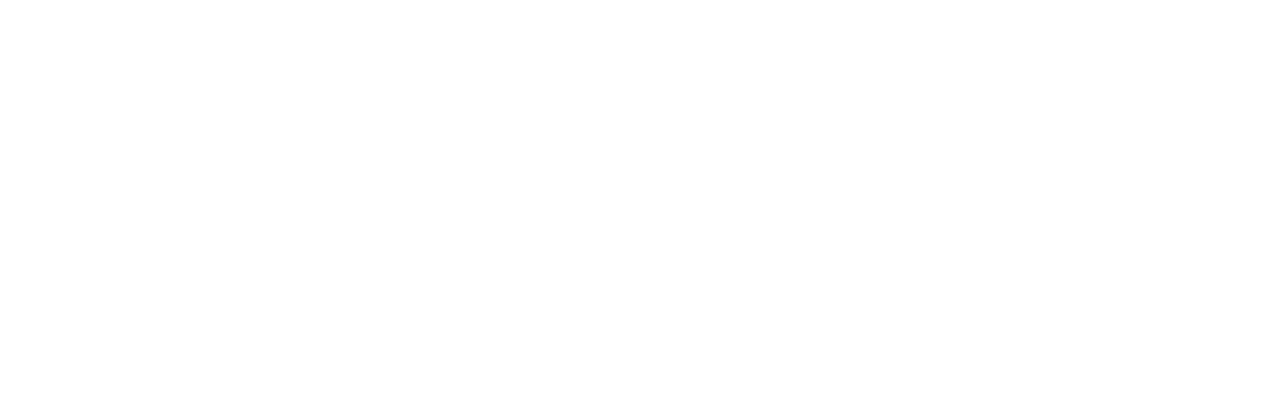
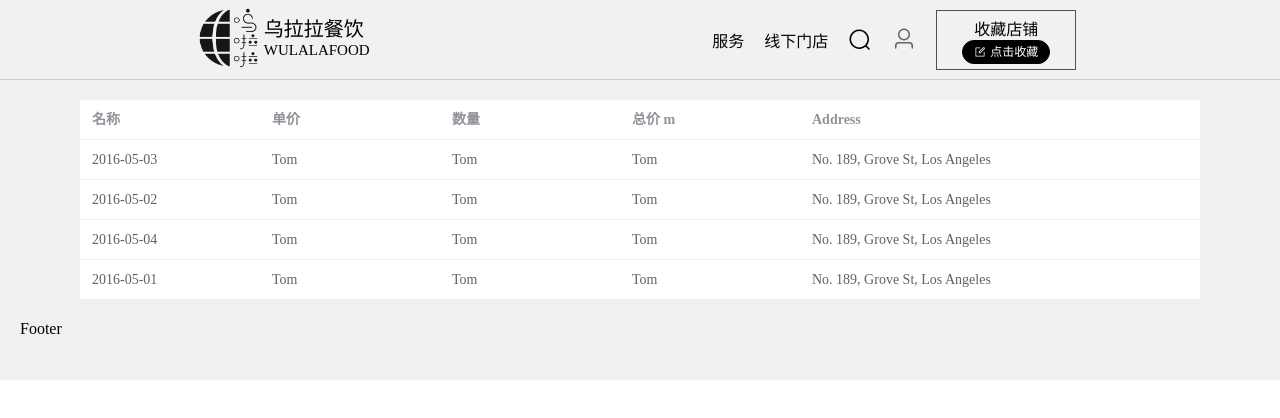
Before and after one commit to bo-ddd/wulala-restaurant-pc, a Vue app: page /orderview in a window 1280 px wide. Before the commit this address had no page. Shown: the top 418 px of the page. Built offline with nearby package versions, Linux system fonts and the light colour scheme.

Commit message:
修改了订单的页面

```diff
--- a/src/router/index.ts
+++ b/src/router/index.ts
@@ -23,6 +23,11 @@
           name: 'mall',
           component: () => import("@/views/Mall/MallPage.vue"),
         },
+        {
+          path: '/orderview',
+          name: 'orderview',
+          component: () => import("@/views/order/OrderView.vue"),
+        },
       ]
     },{
       path: '/login',
--- /dev/null
+++ b/src/views/order/OrderView.vue
@@ -0,0 +1,41 @@
+<template>
+  <div>
+    <div class="wraps">
+      <el-table :data="tableData" style="width: 100%">
+        <el-table-column prop="date" label="名称" width="180" />
+        <el-table-column prop="name" label="单价" width="180" />
+        <el-table-column prop="name" label="数量" width="180" />
+        <el-table-column prop="name" label="总价 m" width="180" />
+        <el-table-column prop="address" label="Address" />
+      </el-table>
+    </div>
+  </div>
+</template>
+
+<script setup lang="ts">
+const tableData = [
+  {
+    date: "2016-05-03",
+    name: "Tom",
+    address: "No. 189, Grove St, Los Angeles",
+  },
+  {
+    date: "2016-05-02",
+    name: "Tom",
+    address: "No. 189, Grove St, Los Angeles",
+  },
+  {
+    date: "2016-05-04",
+    name: "Tom",
+    address: "No. 189, Grove St, Los Angeles",
+  },
+  {
+    date: "2016-05-01",
+    name: "Tom",
+    address: "No. 189, Grove St, Los Angeles",
+  },
+];
+</script>
+
+<style scoped>
+</style>
```
